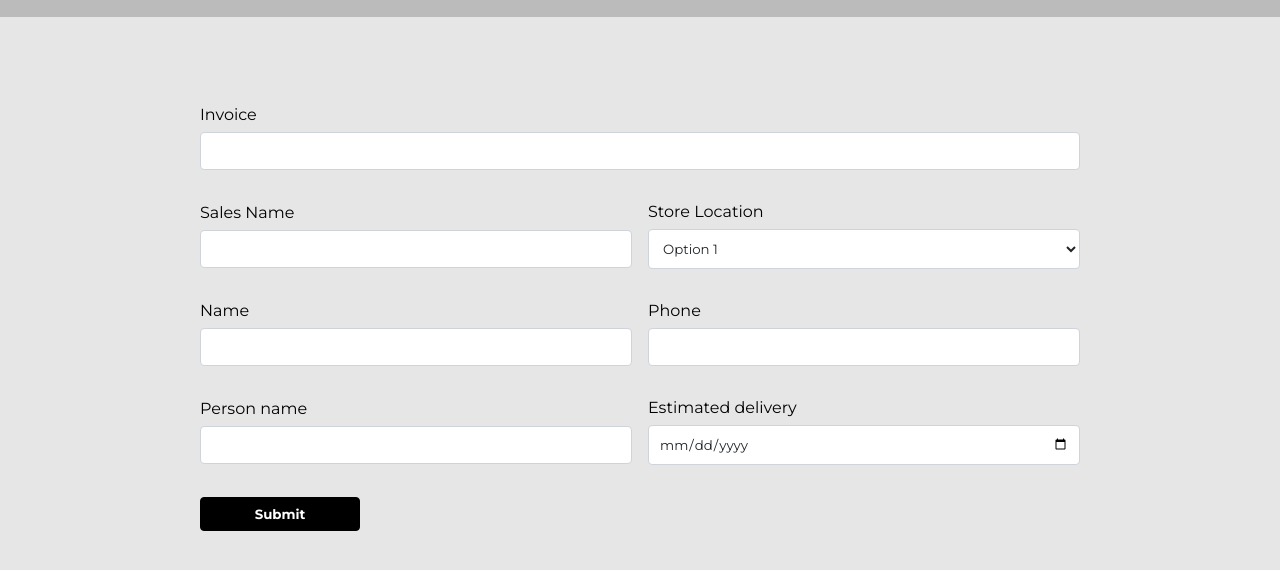
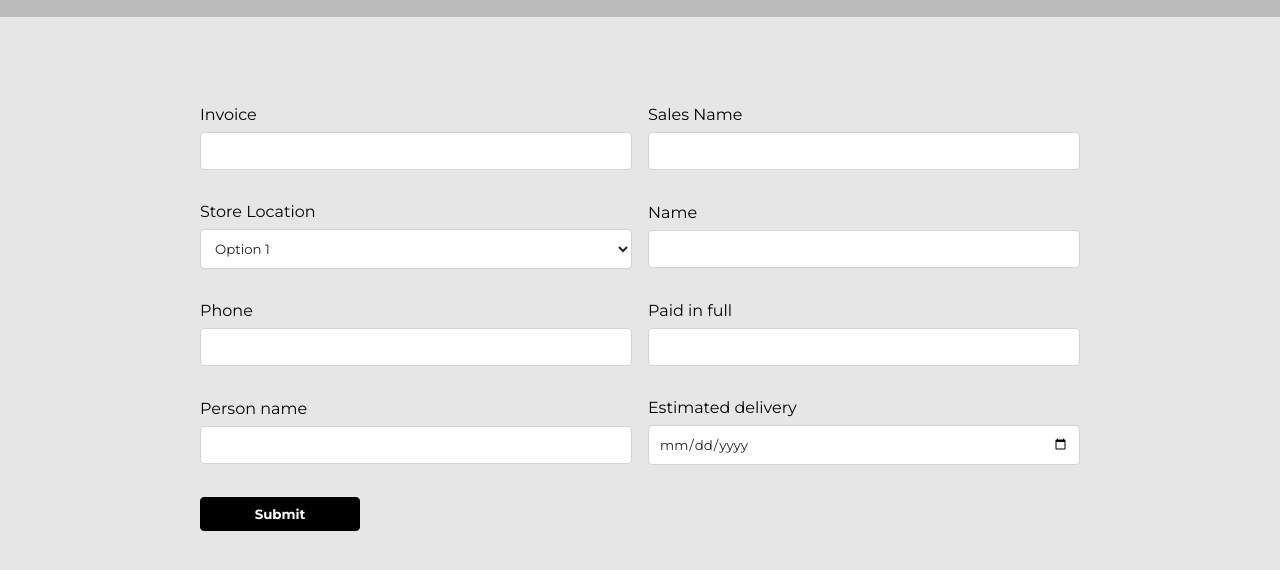
Before and after one commit to sandeep20240/secondform, a plain HTML site: page index.html in a window 1280 px wide. Shown: the part 84-654 px from the top of the page. Drawn offline with Linux system fonts and the light colour scheme.

Commit message:
add new field

```diff
--- a/index.html
+++ b/index.html
@@ -144,13 +144,19 @@
     <section>
       <div class="container">
         <form action="" class="product_transfer_tags">
-            <label for="">Invoice </label>
-            <input type="number" />
+            <div class="flex">
+                <div class="w_100">
+
+                    <label for="">Invoice </label>
+                    <input type="number" />
+                </div>
+                <div class="w_100">
+                    <label for="">Sales Name </label>
+                    <input type="text" />
+                </div>
+            </div>
           <div class="flex">
-            <div class="w_100">
-                <label for="">Sales Name </label>
-                <input type="text" />
-            </div>
+
             <div class="w_100">
                 <label for=""> Store Location</label>
               <select name="" id="">
@@ -161,18 +167,24 @@
                 <option value="option 5">Option 5</option>
               </select>
             </div>
-          </div>
-          <div class="flex">
             <div class="w_100">
                 <label for=""> Name </label>
                 <input type="text" />
             </div>
+          </div>
+          <div class="flex">
+
             <div class="w_100">
                 <label for=""> Phone </label>
                 <input type="number" />
             </div>
+            <div class="w_100">
+                <label for=""> Paid in full </label>
+                <input type="text" />
+            </div>
           </div>
           <div class="flex">
+
             <div class="w_100">
                 <label for="">Person name </label>
                 <input type="text" />
```
